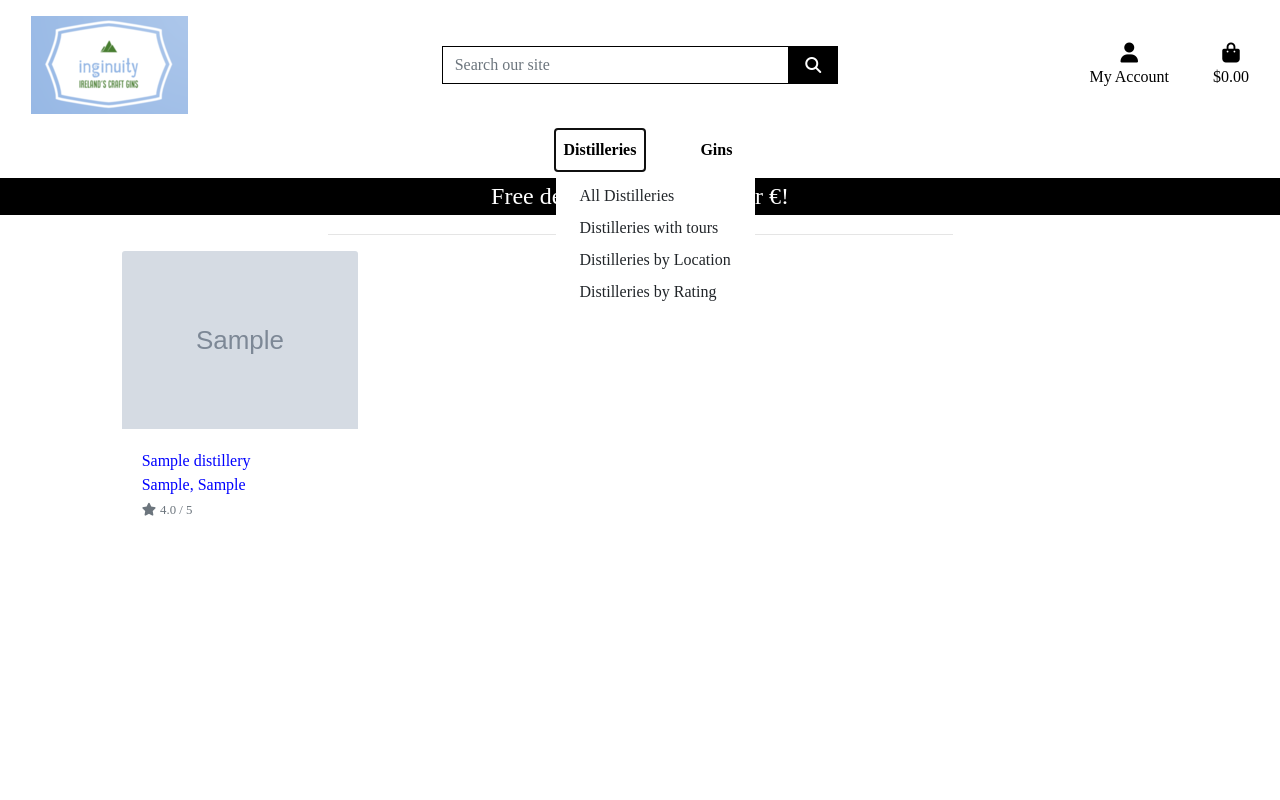
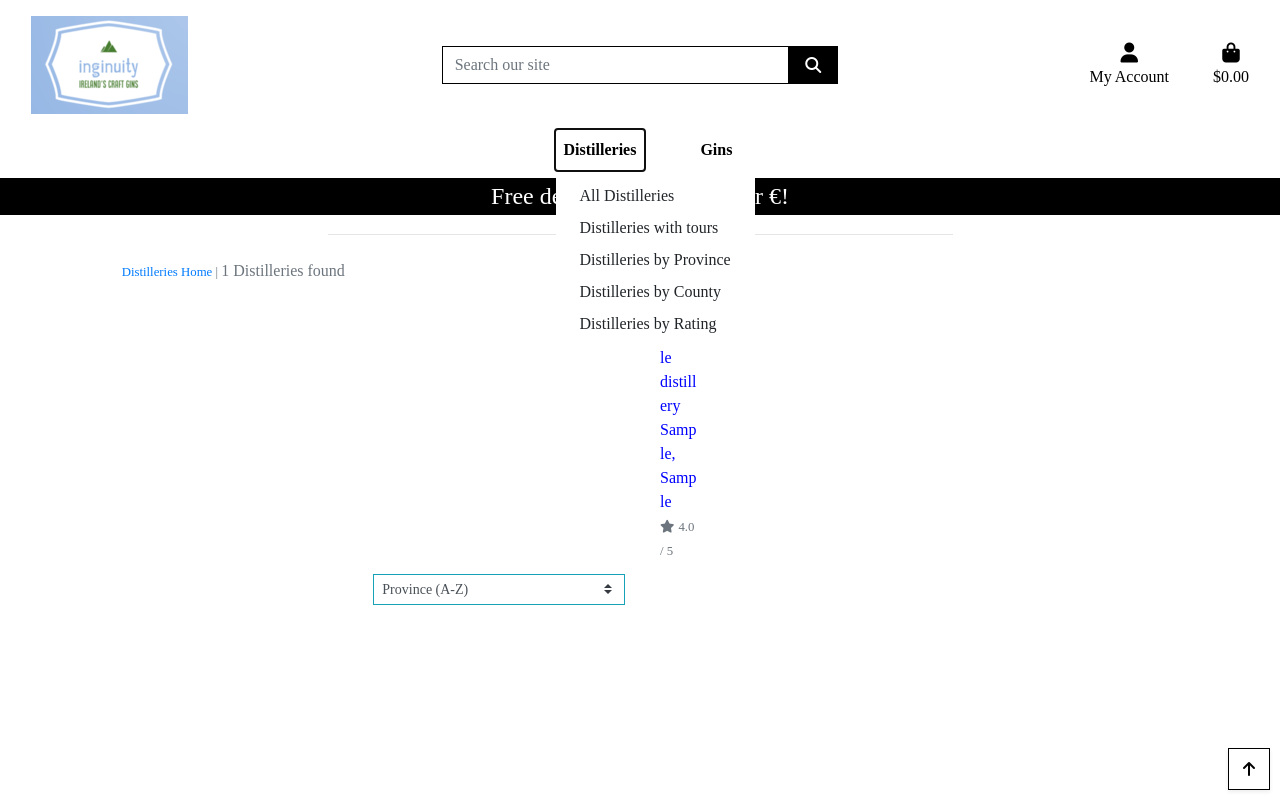
Before and after one commit to ConacBreslin/UNinginuity, a Django app: a page that uses templates/includes/main-nav.html in a window 1280 px wide, after a click on "Distilleries". Run offline with Django 3.2, Linux system fonts and the light colour scheme; tables that the repository leaves empty hold one stand-in row (values such as "Sample post"); grey boxes marked "Sample" are stand-in pictures; some libraries are stand-ins or nearby versions.

Commit message:
Add sorting functionality for distilleries

```diff
--- a/distilleries/templates/distilleries/distilleries.html
+++ b/distilleries/templates/distilleries/distilleries.html
@@ -20,7 +20,30 @@
     </div>
     <div class="row">
         <div class="distillery-container col-10 offset-1">
-            <div class="row mt-1 mb-2"></div>
+            <div class="row mt-1 mb-2">
+                <div class="col-12 col-md-6 my-auto order-md-last d-flex justify-content-center justify-content-md-end">
+                    <div class="sort-select-wrapper w-50">
+                        <select id="sort-selector" class="custom-select custom-select-sm rounded-0 border border-{% if current_sorting != 'None_None' %}info{% else %}black{% endif %}">
+                            <option value="reset" {% if current_sorting == 'None_None' %}selected{% endif %}>Sort by...</option>
+                            <option value="location_province_asc" {% if current_sorting == 'location_province_asc' %}selected{% endif %}>Province (A-Z)</option>
+                            <option value="location_province_desc" {% if current_sorting == 'location_province_desc' %}selected{% endif %}>Province (Z-A)</option>
+                            <option value="location_county_asc" {% if current_sorting == 'location_county_asc' %}selected{% endif %}>County(A-Z)</option>
+                            <option value="location_county_desc" {% if current_sorting == 'location_county_desc' %}selected{% endif %}>County(Z-A)</option>
+                            <option value="rating_desc" {% if current_sorting == 'rating_desc' %}selected{% endif %}>Rating (high to low)</option>
+                            <option value="rating_asc" {% if current_sorting == 'rating_asc' %}selected{% endif %}>Rating (low to high)</option>
+
+                        </select>
+                    </div>
+            </div>
+            <div class="col-12 col-md-6 order-md-first">
+                <p class="text-muted mt-3 text-center text-md-left">
+                    {% if search_term or current_sorting != 'None_None' %}
+                        <span class="small"><a href="{% url 'distilleries' %}">Distilleries Home</a> | </span>
+                    {% endif %}
+                    {{ distilleries|length }} Distilleries found {% if search_term %} for <strong>"{{ search_term }}"</strong>{% endif %}
+                </p>
+            </div>
+
             <div class="row">
                 {% for distillery in distilleries %}
                     <div class="col-sm-6 col-md-6 col-lg-4 col-xl-3">
@@ -77,4 +100,41 @@
         </div>
     </div>
 </div>
+<div class="btt-button shadow-sm rounded-0 border border-black">
+    <a class="btt-link d-flex h-100">
+        <i class="fas fa-arrow-up text-black mx-auto my-auto"></i>
+    </a>
+</div>
 {% endblock %}
+
+{% block postloadjs %}
+    {{ block.super }}
+    <script type="text/javascript">
+		$('.btt-link').click(function(e) {
+			window.scrollTo(0,0)
+		})
+	</script>
+
+    <script type="text/javascript">
+        $('#sort-selector').change(function() {
+            var selector = $(this);
+            var currentUrl = new URL(window.location);
+
+            var selectedVal = selector.val();
+            if(selectedVal != "reset"){
+                var sort = selectedVal.split("_")[0];
+                var direction = selectedVal.split("_")[1];
+
+                currentUrl.searchParams.set("sort", sort);
+                currentUrl.searchParams.set("direction", direction);
+
+                window.location.replace(currentUrl);
+            } else {
+                currentUrl.searchParams.delete("sort");
+                currentUrl.searchParams.delete("direction");
+
+                window.location.replace(currentUrl);
+            }
+        })
+    </script>
+{% endblock %}
--- a/distilleries/views.py
+++ b/distilleries/views.py
@@ -1,4 +1,7 @@
-from django.shortcuts import render, get_object_or_404
+from django.shortcuts import render, redirect, reverse, get_object_or_404
+from django.contrib import messages
+from django.db.models import Q
+from django.db.models.functions import Lower
 from gins.models import Distillery, Gin
 
 
@@ -6,9 +9,45 @@ def all_distilleries(request):
     """ A view to show all distilleries, including sorting and search queries """
 
     distilleries = Distillery.objects.all()
+    query = None
+    sort = None
+    direction = None
+
+    if request.GET:
+        if 'sort' in request.GET:
+            sortkey = request.GET['sort']
+            sort = sortkey
+            if sortkey == 'name':
+                sortkey = 'lower_name'
+                distilleries = distilleries.annotate(lower_name=Lower('name'))
+
+            if 'direction' in request.GET:
+                direction = request.GET['direction']
+                if direction == 'desc':
+                    sortkey = f'-{sortkey}'
+            distilleries = distilleries.order_by(sortkey)
+
+# Have commented this out for now as the search form is in base.html and already deals with queries from
+#gins but I somehow need that search function to include distilleries
+#and I don't think I should be duplicating all this here unless I chaneg it to 'search gins'
+#on th other page and 'search distilleries ' here. TO FOLLOW UP
+    # if request.GET:
+    #     if 'q' in request.GET:
+    #         query = request.GET['q']
+    #         if not query:
+    #             messages.error(request, "You didn't enter any search criteria!")
+    #             return redirect(reverse('distilleries'))
+
+    #         queries = Q(name__icontains=query) | Q(description__icontains=query)
+    #         distilleries = distilleries.filter(queries)
+
+
+    current_sorting = f'{sort}_{direction}'
 
     context = {
         'distilleries': distilleries,
+        'search_term': query,
+        'current_sorting': current_sorting,
     }
 
     return render(request, 'distilleries/distilleries.html', context)
--- a/gins/templates/gins/gins.html
+++ b/gins/templates/gins/gins.html
@@ -38,7 +38,7 @@
                 </div>
                 <div class="col-12 col-md-6 order-md-first">
                     <p class="text-muted mt-3 text-center text-md-left">
-                        {% if search_term or current_categories or current_sorting != 'None_None' %}
+                        {% if search_term or current_sorting != 'None_None' %}
                             <span class="small"><a href="{% url 'gins' %}">Gins Home</a> | </span>
                         {% endif %}
                         {{ gins|length }} Gins found {% if search_term %} for <strong>"{{ search_term }}"</strong>{% endif %}
--- a/templates/includes/main-nav.html
+++ b/templates/includes/main-nav.html
@@ -9,9 +9,11 @@
             <!--Not just whole category like this they did ie?category=jeans" class="dropdown-item">Jeans</a>-->
             <div class="dropdown-menu border-0" aria-labelledby="distilleries-link">
                 <a href="{% url 'distilleries' %}" class="dropdown-item">All Distilleries</a>
-                <a href="" class="dropdown-item ">Distilleries with tours</a>
-                <a href="" class="dropdown-item">Distilleries by Location</a>
-                <a href="" class="dropdown-item ">Distilleries by Rating</a>
+                <!--NOT REALLY SORT HERE BUT ONLY THOSE WHERE HAS_TOUR + TRUE-->
+                <a href="{% url 'distilleries' %}" class="dropdown-item ">Distilleries with tours</a>
+                <a href="{% url 'distilleries' %}?sort=location_province&direction=asc" class="dropdown-item">Distilleries by Province</a>
+                <a href="{% url 'distilleries' %}?sort=location_county&direction=asc" class="dropdown-item">Distilleries by County</a>
+                <a href="{% url 'distilleries' %}?sort=rating&direction=desc" class="dropdown-item ">Distilleries by Rating</a>
             </div>
         </li>
         <li class="nav-item dropdown">
```
